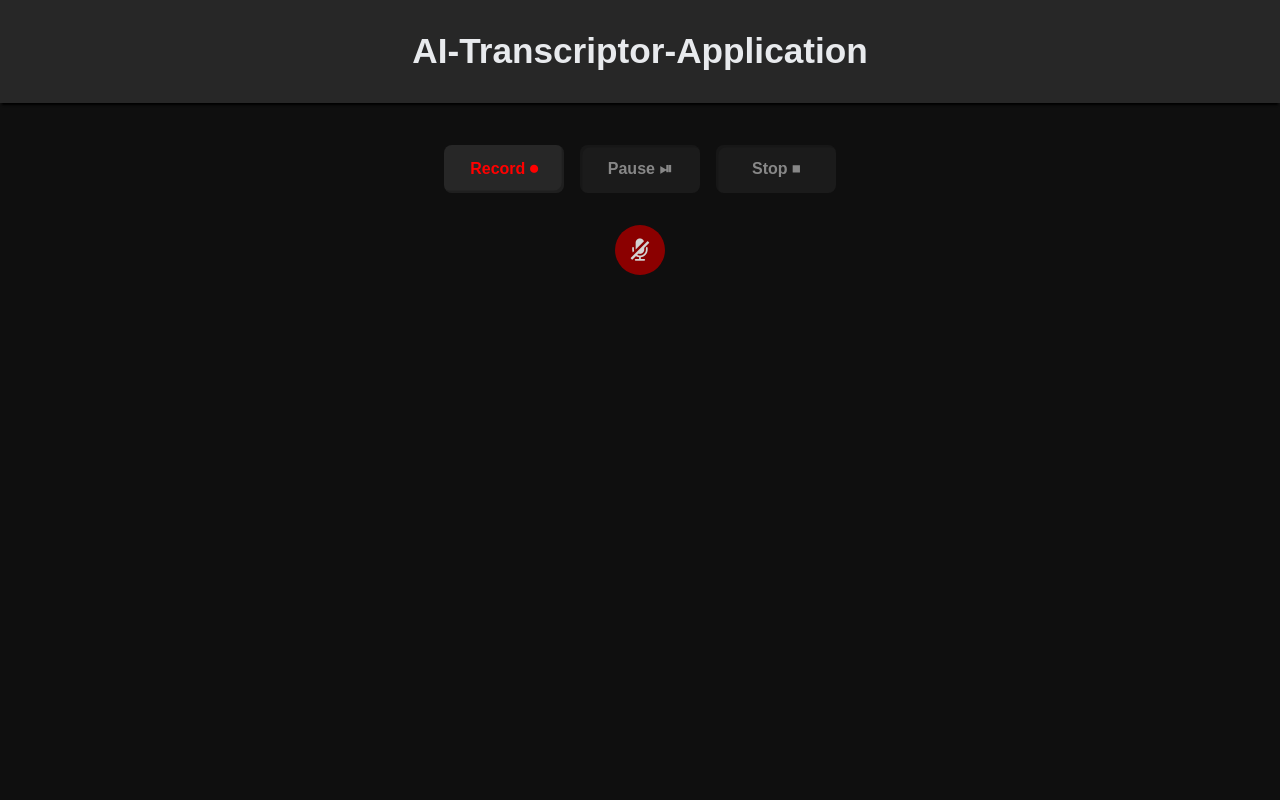
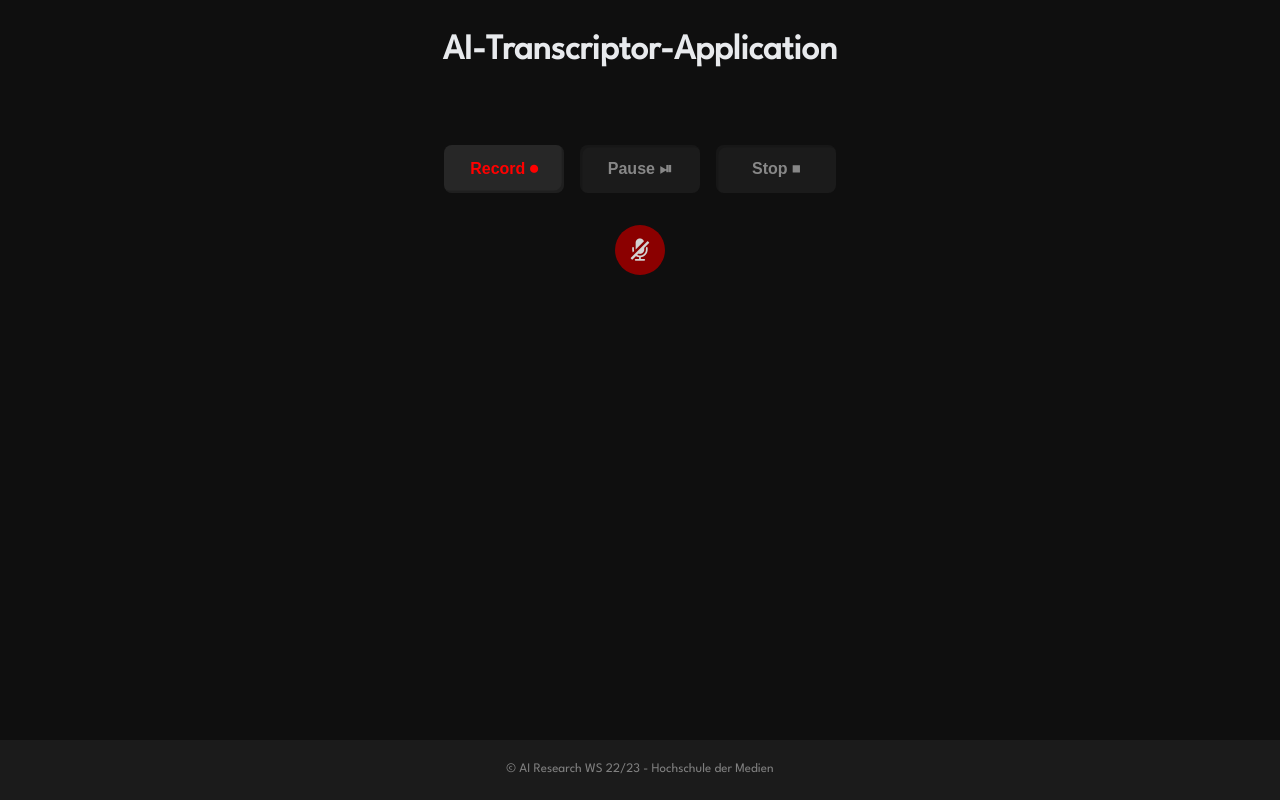
Before and after one commit to LeonardBaranski/AI-Audio-Transkriptor, a plain HTML site: page index.html in a window 1280 px wide. Drawn offline with nearby package versions, Linux system fonts and the light colour scheme.

Commit message:
Footer + changes

```diff
--- a/index.html
+++ b/index.html
@@ -8,6 +8,7 @@
 
     <link rel="stylesheet" type="text/css" href="style.css">
     <link rel="stylesheet" href="https://cdnjs.cloudflare.com/ajax/libs/font-awesome/4.7.0/css/font-awesome.min.css">
+    <link href='https://fonts.googleapis.com/css?family=League Spartan' rel='stylesheet'>
 
   </head>
   <body>
@@ -23,6 +24,7 @@
     <div id="statusDisplay"></div>
   	<p id="recording-title" class="hidden"><strong>Saved recordings:</strong></p>
   	<ol id="recordingsList"></ol>
+    <footer id="footer">&#169; AI Research WS 22/23 - Hochschule der Medien</footer>
     <!-- inserting these scripts at the end to be able to use all the elements in the DOM -->
     <script src="http://ajax.googleapis.com/ajax/libs/jquery/1.7.1/jquery.min.js" type="text/javascript"></script>
   	<script src="js/recorder.js"></script>
--- a/style.css
+++ b/style.css
@@ -5,7 +5,7 @@ html {
 
 body {
 	line-height: 1.5;
-	font-family: sans-serif;
+	font-family: League Spartan;
 	word-wrap: break-word;
 	overflow-wrap: break-word;
 	color:white;
@@ -17,8 +17,8 @@ body {
 #title {
   color: #E8EAED;
   text-align: center;
-  box-shadow: 0 4px 2px -2px black;
-  background-color: #272727;
+  /* box-shadow: 0 4px 2px -2px black;
+  background-color: #272727; */
 	font-size: 220%;
 	font-weight: bold;
   margin-bottom: 40px;
@@ -158,3 +158,14 @@ li {
 .bottomButton:hover {
   border-color: rgb(255, 255, 255);
 }
+
+#footer {
+  padding-top: 20px;
+  background-color: #1B1B1B;
+  color: gray;
+  font-size: small;
+  position: fixed;
+  bottom: 0;
+  width: 100%;
+  height: 40px;
+}
```
Also changed, not shown: 1 other file.
